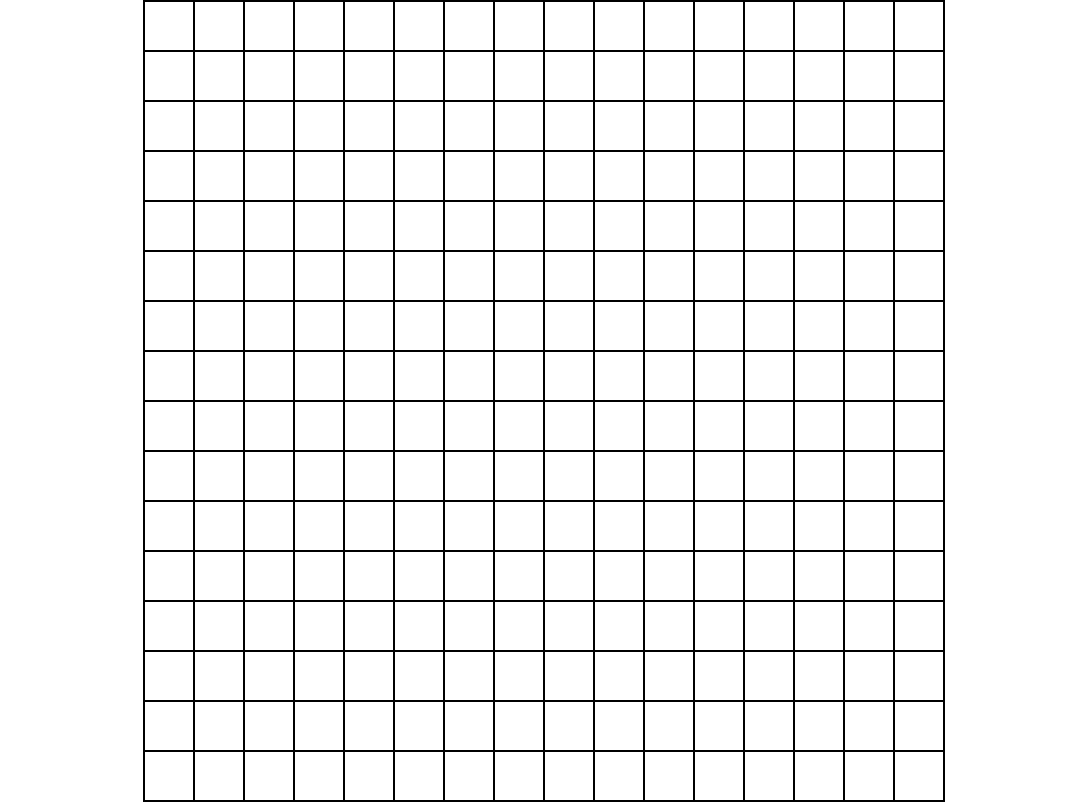
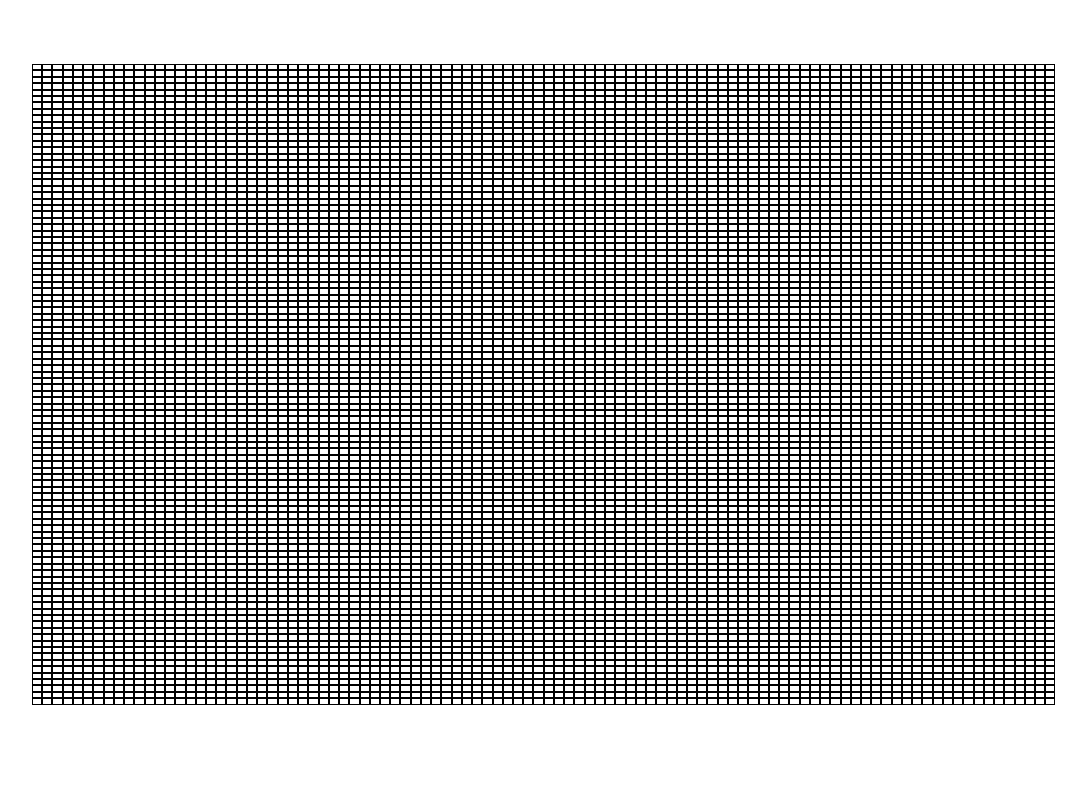
Before and after one commit to Oliver-asm/Etch-a-Sketch, a plain HTML site: page index.html in a window 1280 px wide. Shown: the whole page, without its empty margins (96-1182 px from the left). Drawn offline with Linux system fonts and the light colour scheme.

Commit message:
fix the canvas

```diff
--- a/script.js
+++ b/script.js
@@ -13,6 +13,8 @@ function createGrid(value=16){
         container.appendChild(div);
 
     }
+
+
 }
 
-createGrid();
+createGrid(100);
--- a/styles.css
+++ b/styles.css
@@ -1,28 +1,36 @@
 *{
     box-sizing:border-box;
+    margin: 0;
+    padding: 0;
 }
 
 body {
-    display: flex;
-    justify-content: center;
-
-    margin: 0 auto;
+  display: flex;
+  justify-content: center;
+  align-items: center;
+  padding: 5%;
 }
 
 #container {
-    display: flex;
-    flex-direction: column;
-    min-width: 300px;
-    border: 1px #000000 solid;
+  display: flex;
+  flex-direction: column;
+  height: 80vh;
+  width: 80vw; /* Abarca todo el ancho de la pantalla *//* Abarca todo el alto de la pantalla */
+
+}
+
+.rowDiv {
+  display: flex;
+  height: 50px;
+
+
 }
 
 .element {
     width: 50px;
-    height: 50px;
+    height: auto;
     background-color: #ffffffff;
     border: 1px #000000 solid;
+    flex: 1;
+
 }
-
-.rowDiv {
-    display: flex;
-}
```
